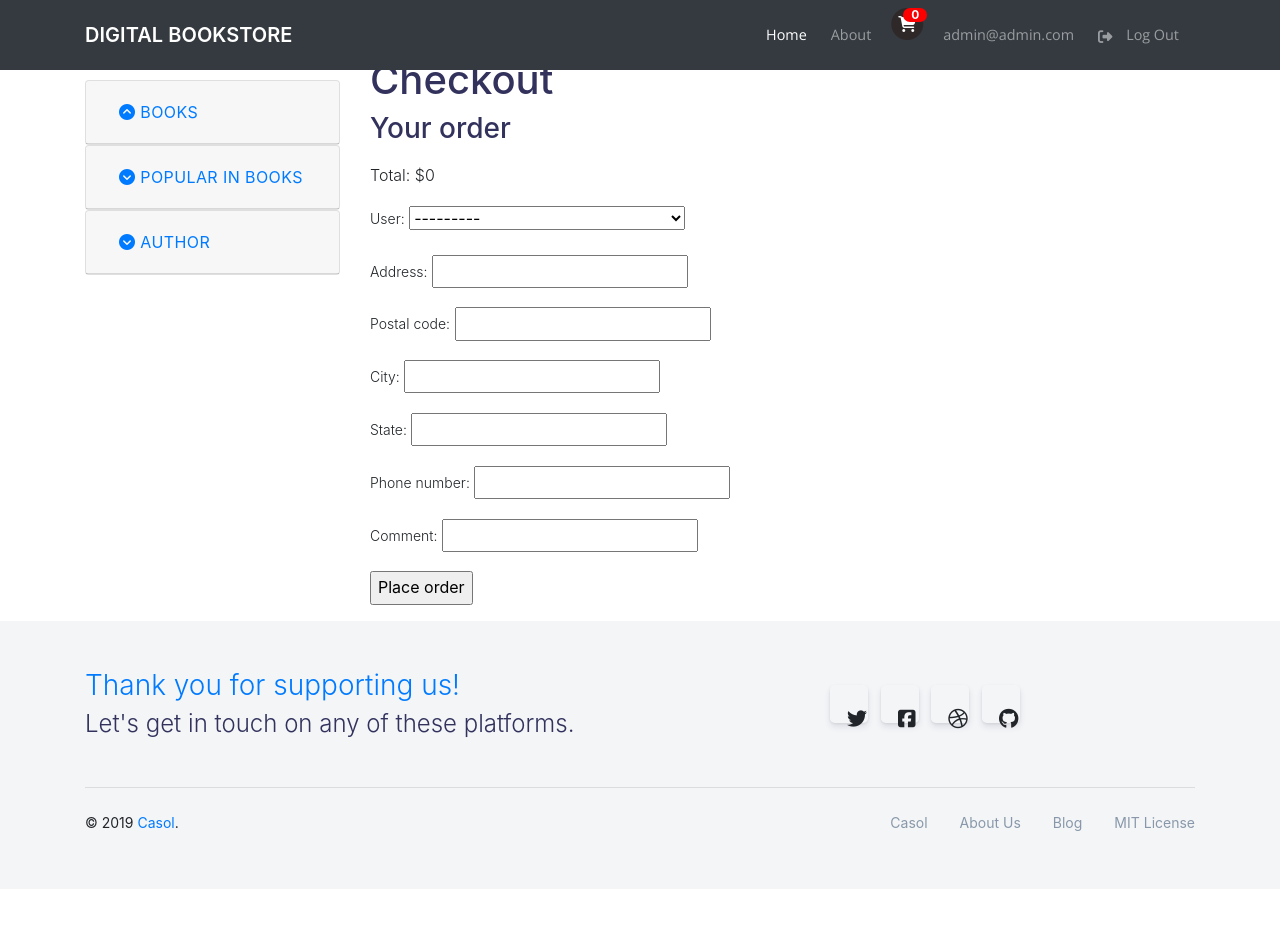
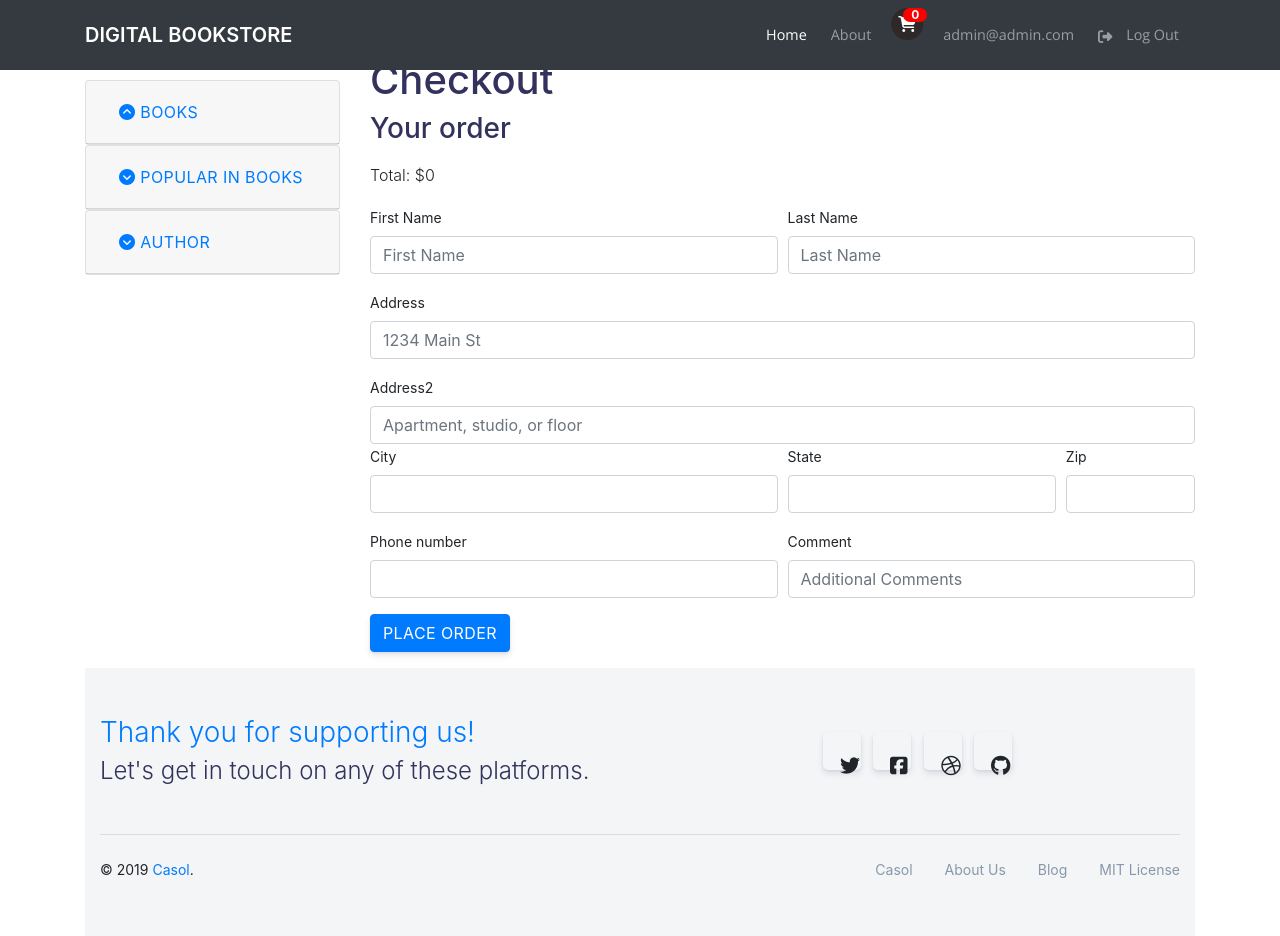
Before and after one commit to casol/Digital-Library, a Django app: page /orders/create/ in a window 1280 px wide. Before the commit the page ends 831 px from the top, so only its background shows below. Run offline with Django 3.2, Linux system fonts and the light colour scheme; a user stored in the database is signed in; data comes from the database, SQL or seed files in the repository; both versions use the stored data as it was after the commit; some libraries are stand-ins or nearby versions.

Commit message:
Update order view, form and template

```diff
--- a/orders/admin.py
+++ b/orders/admin.py
@@ -11,7 +11,7 @@ class OrderBookInline(admin.TabularInline):
 
 @admin.register(Order)
 class OrderAdmin(admin.ModelAdmin):
-    list_display = ['id', 'address', 'postal_code', 'city', 'state', 'paid',
+    list_display = ['user', 'id', 'address', 'postal_code', 'city', 'state', 'paid',
                    'comment', 'phone_number', 'created', 'updated']
     list_filter = ['paid', 'created', 'updated']
     inlines = [OrderBookInline]
--- a/orders/forms.py
+++ b/orders/forms.py
@@ -1,10 +1,19 @@
 from django import forms
+from django.forms import TextInput
 from .models import Order
+from users.models import User
 
 
 class OrderCreateForm(forms.ModelForm):
     """Customer order form."""
     class Meta:
         model = Order
-        fields = ['user', 'address', 'postal_code', 'city', 'state',
-                 'phone_number', 'comment']
+        exclude = ["user"]
+        fields = ['order_first_name', 'order_last_name',
+                 'address', 'address2', 'postal_code', 'city',
+                 'state', 'phone_number', 'comment']
+        labels = {
+            'order_first_name': 'First Name',
+            'order_last_name': 'Last Name',
+            'postal_code': 'Zip'
+            }
--- a/orders/models.py
+++ b/orders/models.py
@@ -7,11 +7,14 @@ from catalog.models import Book
 class Order(models.Model):
     """Model representing a customer detail information."""
     user = models.ForeignKey(User, on_delete=models.CASCADE)
-    address = models.CharField(max_length=250)
+    order_first_name = models.CharField(max_length=100)
+    order_last_name = models.CharField(max_length=100)
+    address = models.CharField(max_length=150)
+    address2 = models.CharField(max_length=150, blank=True)
     postal_code = models.CharField(max_length=16)
     city = models.CharField(max_length=100)
     state = models.CharField(max_length=100)
-    comment = models.CharField(max_length=250)
+    comment = models.CharField(max_length=250, blank=True)
     phone_number = models.CharField(max_length=12)
     created = models.DateTimeField(auto_now_add=True)
     updated = models.DateTimeField(auto_now=True)
--- a/orders/templates/orders/order/create.html
+++ b/orders/templates/orders/order/create.html
@@ -1,5 +1,6 @@
 
 {% extends "catalog/home.html" %}
+{% load widget_tweaks %}
 {% block title %}
 Checkout
 {% endblock %}
@@ -18,11 +19,61 @@ Checkout
             </ul>
         <p>Total: ${{ cart.get_total_price }}</p>
         </div>
-    <form action="." method="post" class="order-form">
-
-        {{ form.as_p }}
-        <p><input type="submit" value="Place order"></p>
+    <form action="." method="post">
         {% csrf_token %}
+        {{form.non_field_errors}}
+        <div class="form-row">
+        <div class="form-group col-md-6">
+            <label for="{{form.order_first_name.name}}">{{form.order_first_name.label}}</label>
+            {{form.order_first_name|add_class:'form-control'|attr:"placeholder:First Name"}}
+            {{form.non_field_errors}}
+        </div>
+        <div class="form-group col-md-6">
+            <label for="{{form.order_last_name.name}}">{{form.order_last_name.label}}</label>
+            {{form.order_last_name|add_class:'form-control'|attr:"placeholder:Last Name"}}
+            {{form.non_field_errors}}
+        </div>
+        </div>
+        <div class="form-group">
+                <label for="{{form.address.name}}">{{form.address.label}}</label>
+                {{form.address|add_class:'form-control'|attr:"placeholder:1234 Main St"}}
+                {{form.non_field_errors}}
+        </div>
+        <div class="form-group">
+                <label for="{{form.address2.name}}">{{form.address2.label}}</label>
+                {{form.address2|add_class:'form-control'|attr:"placeholder:Apartment, studio, or floor"}}
+                {{form.non_field_errors}}
+        <div class="form-row">
+        <div class="form-group col-md-6">
+                <label for="{{form.city.name}}">{{form.city.label}}</label>
+                {{form.city|add_class:'form-control'}}
+                {{form.non_field_errors}}
+        </div>
+        <div class="form-group col-md-4">
+                <label for="{{form.state.name}}">{{form.state.label}}</label>
+                {{form.state|add_class:'form-control'}}
+                {{form.non_field_errors}}
+            </select>
+        </div>
+        <div class="form-group col-md-2">
+                <label for="{{form.postal_code.name}}">{{form.postal_code.label}}</label>
+                {{form.postal_code|add_class:'form-control'}}
+                {{form.non_field_errors}}
+        </div>
+        </div>
+        <div class="form-row">
+                <div class="form-group col-md-6">
+                <label for="{{form.phone_number.name}}">{{form.phone_number.label}}</label>
+                {{form.phone_number|add_class:'form-control'}}
+                {{form.non_field_errors}}
+                </div>
+                <div class="form-group col-md-6">
+                <label for="{{form.comment.name}}">{{form.comment.label}}</label>
+                {{form.comment|add_class:'form-control'|attr:"placeholder:Additional Comments"}}
+                {{form.non_field_errors}}
+                </div>
+            </div>
+        <button type="submit" class="btn btn-primary">Place order</button>
     </form>
 </div>
 {% endblock %}
--- a/orders/views.py
+++ b/orders/views.py
@@ -3,14 +3,22 @@ from django.contrib.auth.decorators import login_required
 from .models import OrederBook
 from .forms import OrderCreateForm
 from cart.cart import Cart
+from users.models import User
 
 
 @login_required
 def order_create(request):
+    """Render the form and create a new order."""
     cart = Cart(request)
+    # get logged user and declare the initial values
+    user = User.objects.get(email=request.user)
+    data = {'order_first_name': user.first_name,
+            'order_last_name': user.last_name}
     if request.method == 'POST':
-        form = OrderCreateForm(request.POST, instance=request.user)
+        form = OrderCreateForm(request.POST, initial=data)
         if form.is_valid():
+            order = form.save(commit=False)
+            order.user = user
             order = form.save()
             for book in cart:
                 OrederBook.objects.create(order=order,
@@ -21,6 +29,6 @@ def order_create(request):
             return render(request, 'orders/order/created.html',
                           {'order': order})
     else:
-        form = OrderCreateForm()
+        form = OrderCreateForm(initial=data)
     return render(request, 'orders/order/create.html',
                   {'cart':cart, 'form':form})
```
Also changed, not shown: db.sqlite3, orders/migrations/0002_auto_20191029_1924.py (added), orders/migrations/0003_auto_20191029_2211.py (added), orders/migrations/0004_auto_20191029_2220.py (added). Lines whose indentation alone changed are shown as unchanged.
